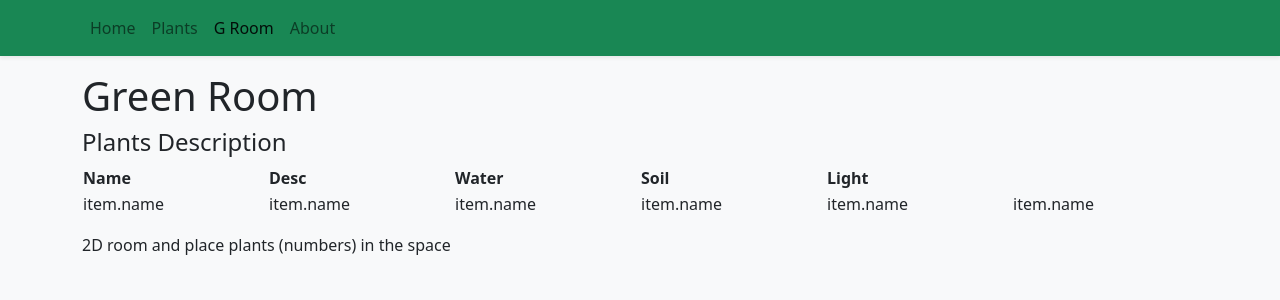
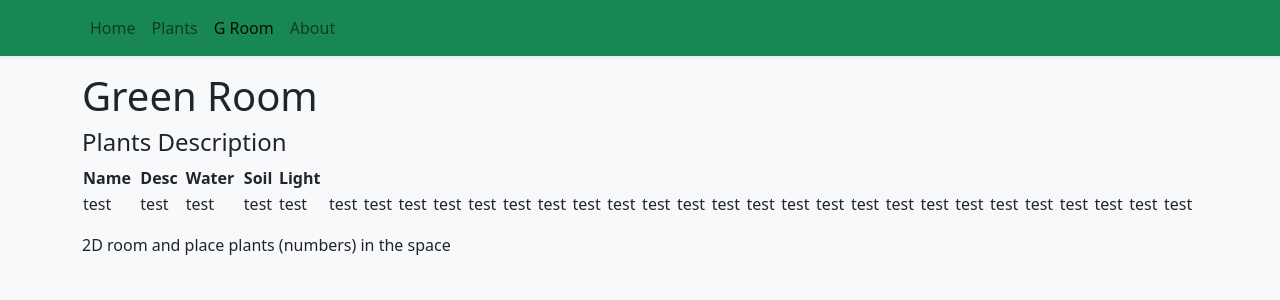
Before and after one commit to hseiji/green-room-app, a React (Vite) app: page /groom in a window 1280 px wide. Shown: the top 300 px of the page. Built offline with nearby package versions, Linux system fonts and the light colour scheme.

Commit message:
GRoomItem add props

```diff
--- a/src/components/GRoomItem.tsx
+++ b/src/components/GRoomItem.tsx
@@ -1 +1,19 @@
-export function GRoomItem() {}
+type GRoomItemProps = {
+  name: string
+  desc: string
+  water: number
+  soil: number
+  light: number
+}
+
+export function GRoomItem({ name, desc, water, soil, light }: GRoomItemProps) {
+  return (
+    <>
+      <td>test</td>
+      <td>test</td>
+      <td>test</td>
+      <td>test</td>
+      <td>test</td>
+    </>
+  )
+}
--- a/src/pages/GRomm.tsx
+++ b/src/pages/GRomm.tsx
@@ -1,4 +1,5 @@
 import { Table } from 'react-bootstrap'
+import { GRoomItem } from '../components/GRoomItem'
 import storeItems from '../data/items.json'
 
 export function GRoom() {
@@ -15,15 +16,9 @@ export function GRoom() {
           <th>Light</th>
         </thead>
         <tbody>
-          {storeItems.map(
-            (item) => (
-              <td>item.name</td>
-            ),
-            // <td>test1b</td>
-            // <td>test1c</td>
-            // <td>test1d</td>
-            // <td>test1e</td>
-          )}
+          {storeItems.map((item) => (
+            <GRoomItem {...item} />
+          ))}
         </tbody>
       </Table>
 
```
